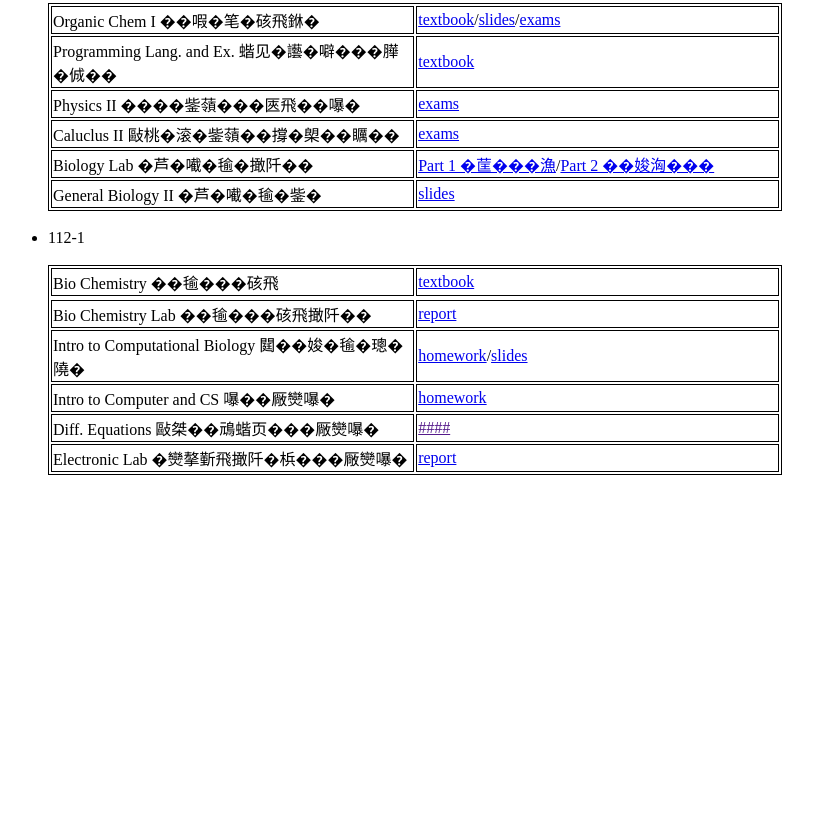
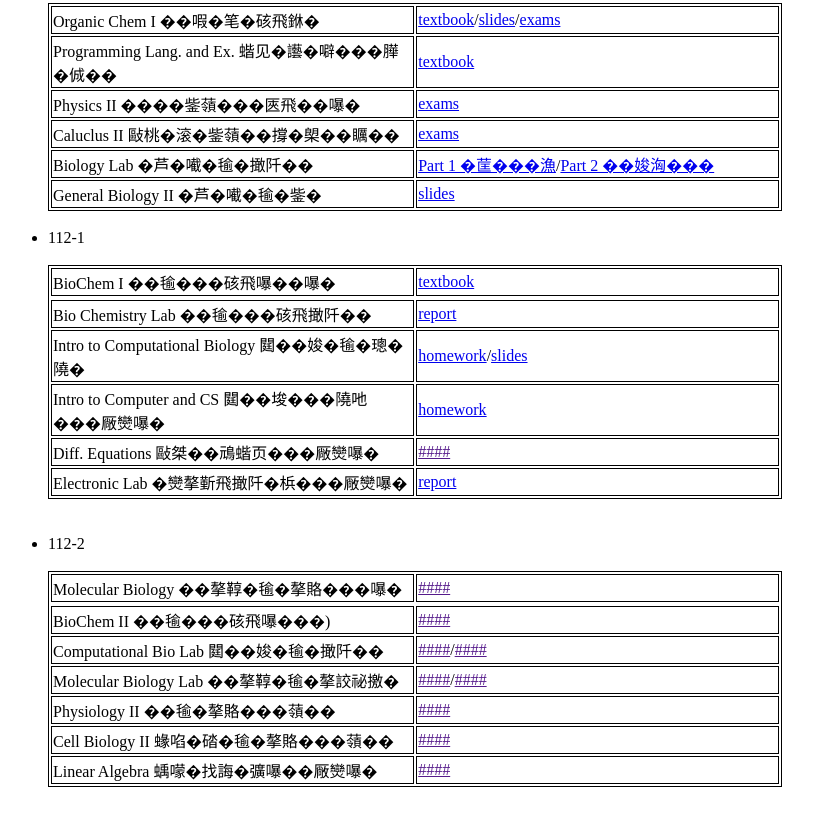
Before and after one commit to cjtien8/cjtien8.github.io, a plain HTML site: page index.html in a window 1280 px wide. Shown: the part 472-1293 px from the top of the page, without its empty margins (0-813 px from the left). Before the commit the page ends 981 px from the top, so only its background shows below. Drawn offline with Linux system fonts and the light colour scheme.

Commit message:
Update index.html

```diff
--- a/index.html
+++ b/index.html
@@ -87,7 +87,7 @@ table, th, td {
     <br>
     <table style="width:60%">
     <tr>
-      <td style="width:50%">Bio Chemistry 生物化學</td>
+      <td style="width:50%">BioChem I 生物化學（一）</td>
       <td style="width:50%"><a href="https://drive.google.com/file/d/1zXOLatfK-WLkvRnu5gvA2mlxahVEOu-b/view?usp=drive_link" target="_blank">textbook</a>
     <tr>
     <tr>
@@ -99,7 +99,7 @@ table, th, td {
       <td><a href="https://drive.google.com/drive/folders/1ZGgrUsoNOX6bD95emCK_VC7qUVMx0SS_?usp=sharing" target="_blank">homework</a>/<a href="https://drive.google.com/drive/folders/1-hFQNIJqlrBhToIqA0iSHWlECDSdxr01?usp=sharing" target="_blank">slides</a></td>
     </tr>
     <tr>
-      <td>Intro to Computer and CS （光電）</td>
+      <td>Intro to Computer and CS 計算機概論（光電）</td>
       <td><a href="https://drive.google.com/drive/folders/1o2qBBj4uICkZ0BcTV6DiE0nmg2YdYZQ5?usp=drive_link" target="_blank">homework</a></td>
     </tr>
     <tr>
@@ -112,6 +112,40 @@ table, th, td {
     </tr>
   </table>
   <br>
+  <br>
+  <li>112-2</li>
+    <br>
+    <table style="width:60%">
+    <tr>
+      <td style="width:50%"> Molecular Biology 分子生物學（一）</td>
+      <td style="width:50%"><a href="" target="_blank">####</a>
+    <tr>
+    <tr>
+      <td>BioChem II 生物化學（二)</td>
+      <td><a href="" target="_blank">####</a></td>
+    </tr>
+    <tr>
+      <td>Computational Bio Lab 計算生物實驗</td>
+      <td><a href="" target="_blank">####</a>/<a href="" target="_blank">####</a></td>
+    </tr>
+    <tr>
+      <td>Molecular Biology Lab 分子生物學實驗</td>
+      <td><a href="" target="_blank">####</a>/<a href="" target="_blank">####</a></td>
+    </tr>
+    <tr>
+      <td>Physiology II 生理學（二）</td>
+      <td><a href="" target="_blank">####</a></td>
+    </tr>
+    <tr>
+      <td>Cell Biology II 細胞生物學（二）</td>
+      <td><a href="" target="_blank">####</a></td>
+    </tr>
+    <tr>
+      <td>Linear Algebra 線性代數（光電）</td>
+      <td><a href="" target="_blank">####</a></td>
+    </tr>
+  </table>
+  <br>
 </ul>
 </BODY>
 </HTML>
```
